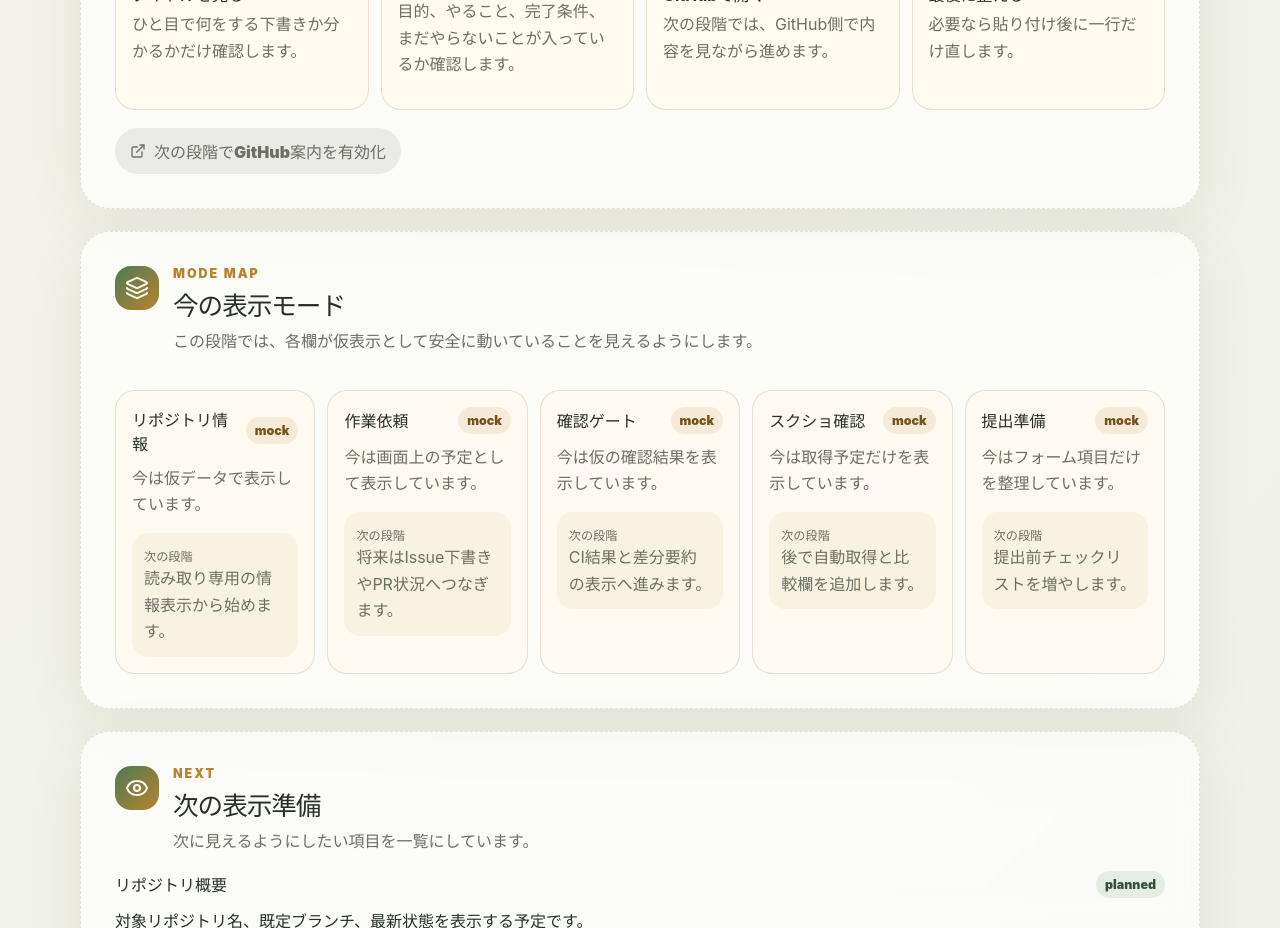
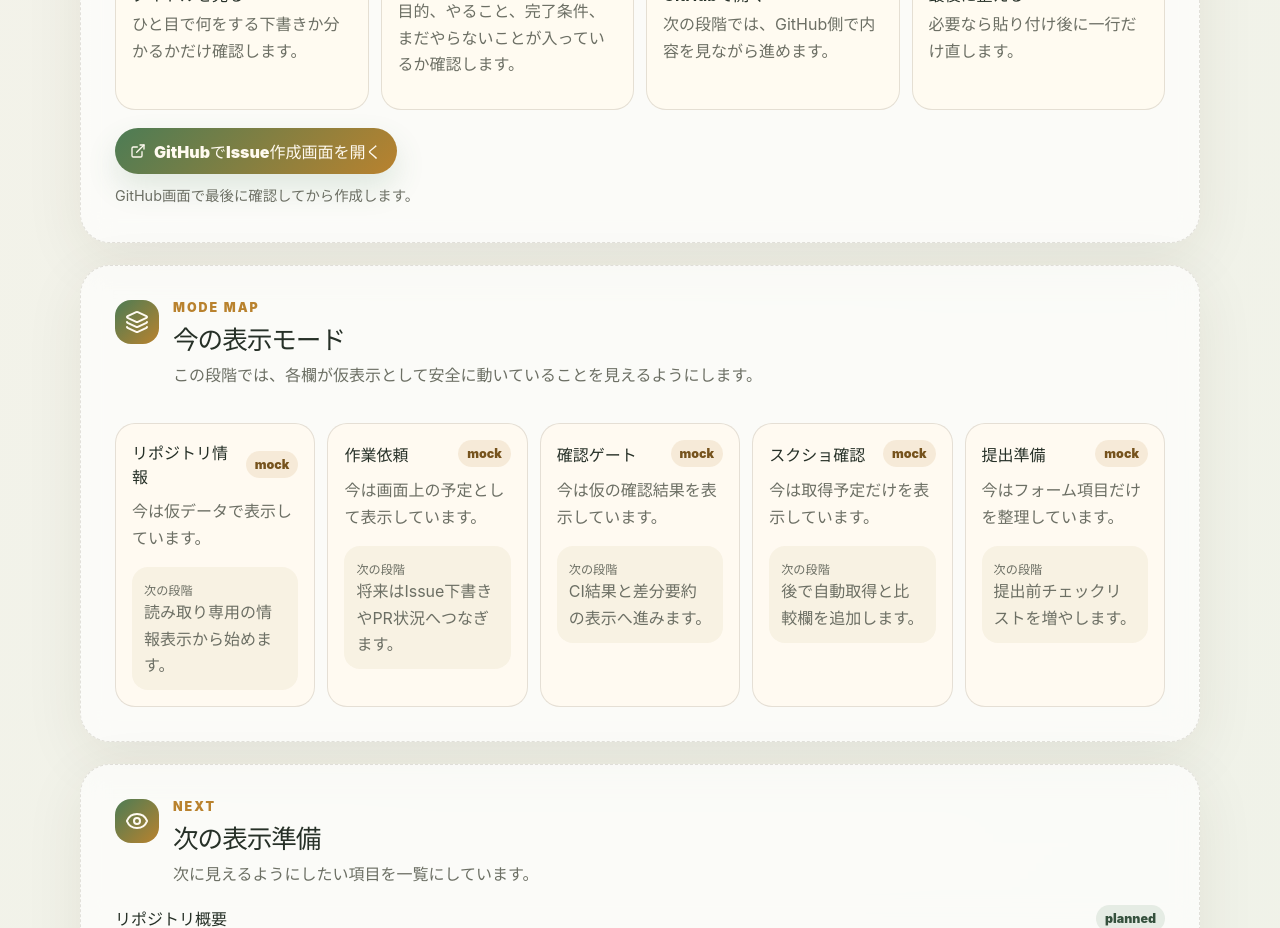
Before and after one commit to sunpotflower4460-cpu/darake-dev-app-AI, a React (Vite) app: page / in a window 1280 px wide. Shown: the part 10300-11228 px from the top of the page. Built offline with nearby package versions, Linux system fonts and the light colour scheme.

Commit message:
Phase 4.7: Issue page link
Add GitHub issue page link flow.

```diff
--- a/src/components/ManualGatePanel.tsx
+++ b/src/components/ManualGatePanel.tsx
@@ -1,7 +1,20 @@
+import { useEffect, useMemo, useState } from 'react';
 import { ExternalLink, Hand } from 'lucide-react';
+import type { IssueDraft } from '../data/issueDraft';
 import { manualGateSteps, manualGateWarnings } from '../data/manualGate';
+import { buildGitHubIssueUrl } from '../utils/githubIssueUrl';
+import { loadDraft, subscribeDraftChanges } from '../utils/draftStore';
+import { formatIssueDraft } from '../utils/formatIssueDraft';
 
 export function ManualGatePanel() {
+  const [draft, setDraft] = useState<IssueDraft>(() => loadDraft());
+
+  useEffect(() => {
+    return subscribeDraftChanges(() => setDraft(loadDraft()));
+  }, []);
+
+  const issueUrl = useMemo(() => buildGitHubIssueUrl(draft.title, formatIssueDraft(draft)), [draft]);
+
   return (
     <div className="manualGatePanel">
       <div className="manualGateHero">
@@ -29,9 +42,10 @@ export function ManualGatePanel() {
         ))}
       </div>
 
-      <button type="button" className="manualGateButton" disabled>
-        <ExternalLink size={16} /> 次の段階でGitHub案内を有効化
-      </button>
+      <a className="manualGateButton manualGateLink" href={issueUrl} target="_blank" rel="noreferrer">
+        <ExternalLink size={16} /> GitHubでIssue作成画面を開く
+      </a>
+      <p className="manualGateSmall">GitHub画面で最後に確認してから作成します。</p>
     </div>
   );
 }
--- a/src/manualGate.css
+++ b/src/manualGate.css
@@ -31,7 +31,7 @@
 
 .manualGateHero p:not(.eyebrow),
 .manualStepCard p,
-.manualGateNotes li {
+.manualGateSmall {
   color: var(--muted);
   line-height: 1.65;
 }
@@ -95,6 +95,18 @@
   font-weight: 900;
 }
 
+.manualGateLink {
+  color: #fffaf0;
+  background: linear-gradient(135deg, #4c7c55, #b9822e);
+  text-decoration: none;
+  box-shadow: 0 14px 30px rgba(76, 124, 85, 0.16);
+}
+
+.manualGateSmall {
+  margin: -8px 0 0;
+  font-size: 0.9rem;
+}
+
 @media (max-width: 960px) {
   .manualStepGrid {
     grid-template-columns: repeat(2, minmax(0, 1fr));
--- a/src/utils/draftStore.ts
+++ b/src/utils/draftStore.ts
@@ -2,6 +2,7 @@ import { issueDraft } from '../data/issueDraft';
 import type { IssueDraft } from '../data/issueDraft';
 
 const KEY = 'darake.issueDraft.v1';
+const EVENT_NAME = 'darake-issue-draft-updated';
 
 export function loadDraft(): IssueDraft {
   try {
@@ -12,9 +13,14 @@ export function loadDraft(): IssueDraft {
   }
 }
 
+function notifyDraftChanged(): void {
+  window.dispatchEvent(new Event(EVENT_NAME));
+}
+
 export function saveDraft(draft: IssueDraft): void {
   try {
     localStorage.setItem(KEY, JSON.stringify(draft));
+    notifyDraftChanged();
   } catch {
     return;
   }
@@ -23,9 +29,15 @@ export function saveDraft(draft: IssueDraft): void {
 export function clearDraft(): IssueDraft {
   try {
     localStorage.removeItem(KEY);
+    notifyDraftChanged();
   } catch {
     return issueDraft;
   }
 
   return issueDraft;
 }
+
+export function subscribeDraftChanges(listener: () => void): () => void {
+  window.addEventListener(EVENT_NAME, listener);
+  return () => window.removeEventListener(EVENT_NAME, listener);
+}
--- /dev/null
+++ b/src/utils/githubIssueUrl.ts
@@ -0,0 +1,6 @@
+const REPOSITORY_FULL_NAME = 'sunpotflower4460-cpu/darake-dev-app-AI';
+
+export function buildGitHubIssueUrl(title: string, body: string): string {
+  const params = new URLSearchParams({ title, body });
+  return `https://github.com/${REPOSITORY_FULL_NAME}/issues/new?${params.toString()}`;
+}
```
